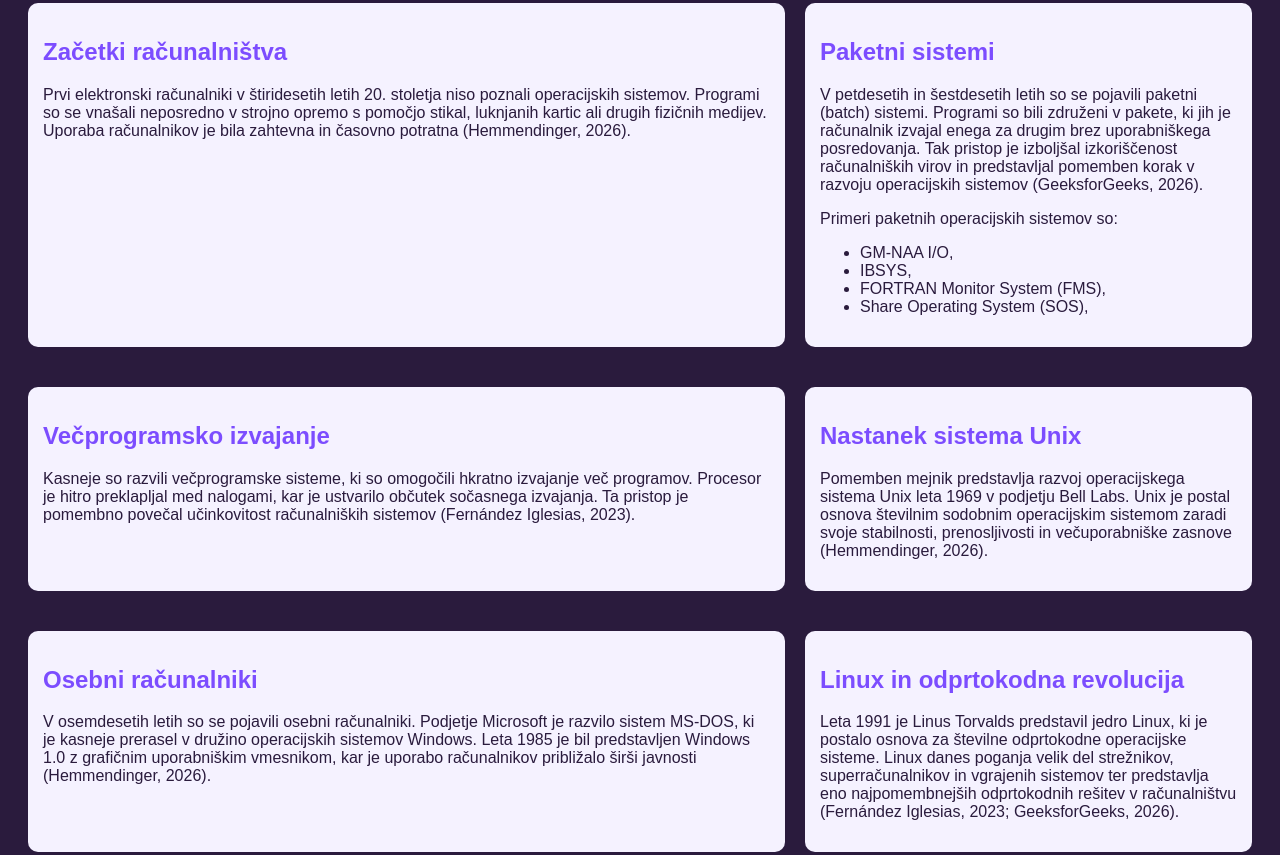
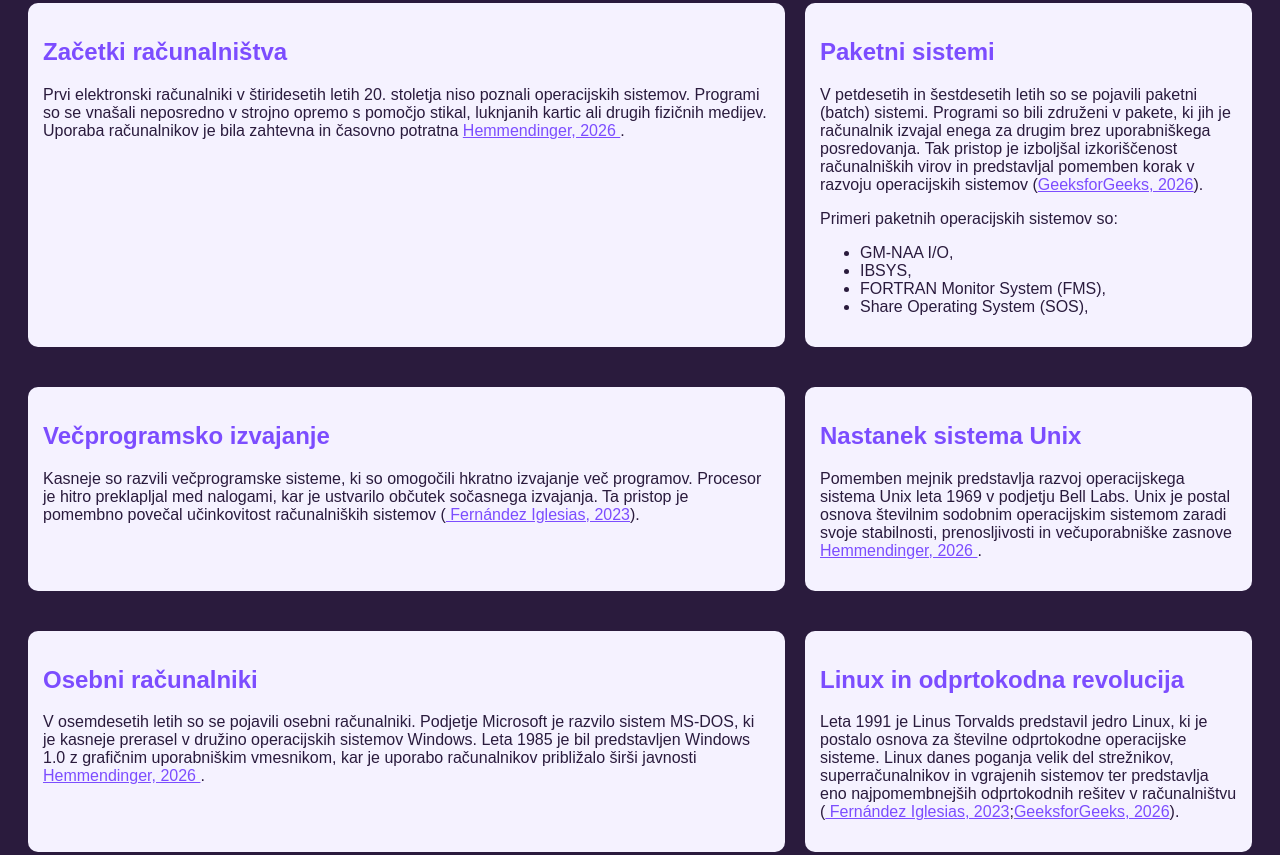
Before and after one commit to GasperSimonic/GasperSimonic1.github.io, a plain HTML site: page zgodovina.html in a window 1280 px wide. Shown: the part 188-1043 px from the top of the page. Drawn offline with Linux system fonts and the light colour scheme.

Commit message:
Update zgodovina.html

```diff
--- a/zgodovina.html
+++ b/zgodovina.html
@@ -36,7 +36,7 @@
         Prvi elektronski računalniki v štiridesetih letih 20. stoletja niso poznali
         operacijskih sistemov. Programi so se vnašali neposredno v strojno opremo s
         pomočjo stikal, luknjanih kartic ali drugih fizičnih medijev. Uporaba
-        računalnikov je bila zahtevna in časovno potratna (Hemmendinger, 2026).
+        računalnikov je bila zahtevna in časovno potratna <a href ="https://www.britannica.com/technology/operating-system">Hemmendinger, 2026 </a>.
     </p>
 	</section>
 <section>
@@ -47,7 +47,7 @@
         Programi so bili združeni v pakete, ki jih je računalnik izvajal enega za drugim
         brez uporabniškega posredovanja. Tak pristop je izboljšal izkoriščenost
         računalniških virov in predstavljal pomemben korak v razvoju operacijskih
-        sistemov (GeeksforGeeks, 2026).
+        sistemov (<a href = "https://www.geeksforgeeks.org/introduction-of-operating-system-set-1/">GeeksforGeeks, 2026</a>).
     </p>
 	<p>Primeri paketnih operacijskih sistemov so:</p>
 
@@ -66,7 +66,7 @@
         Kasneje so razvili večprogramske sisteme, ki so omogočili hkratno izvajanje več
         programov. Procesor je hitro preklapljal med nalogami, kar je ustvarilo občutek
         sočasnega izvajanja. Ta pristop je pomembno povečal učinkovitost računalniških
-        sistemov (Fernández Iglesias, 2023).
+        sistemov (<a href ="https://doi.org/10.17605/OSF.IO/38MKS"> Fernández Iglesias, 2023</a>).
     </p>
 	</section>
 <section>
@@ -75,7 +75,7 @@
     <p>
         Pomemben mejnik predstavlja razvoj operacijskega sistema Unix leta 1969 v podjetju
         Bell Labs. Unix je postal osnova številnim sodobnim operacijskim sistemom zaradi
-        svoje stabilnosti, prenosljivosti in večuporabniške zasnove (Hemmendinger, 2026).
+        svoje stabilnosti, prenosljivosti in večuporabniške zasnove <a href ="https://www.britannica.com/technology/operating-system">Hemmendinger, 2026 </a>.
     </p>
 	</section>
 <section>
@@ -86,7 +86,7 @@
         razvilo sistem MS-DOS, ki je kasneje prerasel v družino operacijskih sistemov
         Windows. Leta 1985 je bil predstavljen Windows 1.0 z grafičnim uporabniškim
         vmesnikom, kar je uporabo računalnikov približalo širši javnosti
-        (Hemmendinger, 2026).
+        <a href ="https://www.britannica.com/technology/operating-system">Hemmendinger, 2026 </a>.
     </p>
 	</section>
 <section>
@@ -97,7 +97,7 @@
         številne odprtokodne operacijske sisteme. Linux danes poganja velik del
         strežnikov, superračunalnikov in vgrajenih sistemov ter predstavlja eno
         najpomembnejših odprtokodnih rešitev v računalništvu
-        (Fernández Iglesias, 2023; GeeksforGeeks, 2026).
+        (<a href ="https://doi.org/10.17605/OSF.IO/38MKS"> Fernández Iglesias, 2023</a>;<a href = "https://www.geeksforgeeks.org/introduction-of-operating-system-set-1/">GeeksforGeeks, 2026</a>).
     </p>
 	</section>
 <section>
@@ -123,7 +123,7 @@
         digitalne infrastrukture sodobne družbe.
     </p>
 	<p>
-	(Hemmendinger, 2026; Fernández Iglesias, 2023; GeeksforGeeks, 2026)
+	(<a href ="https://www.britannica.com/technology/operating-system">Hemmendinger, 2026 </a>;<a href ="https://doi.org/10.17605/OSF.IO/38MKS"> Fernández Iglesias, 2023</a>;<a href = "https://www.geeksforgeeks.org/introduction-of-operating-system-set-1/">GeeksforGeeks, 2026</a>)
 	</p>
 	<img src="Screenshot 2026-06-01 150729.jpg" alt="Zgodovina">
 </section>
```
